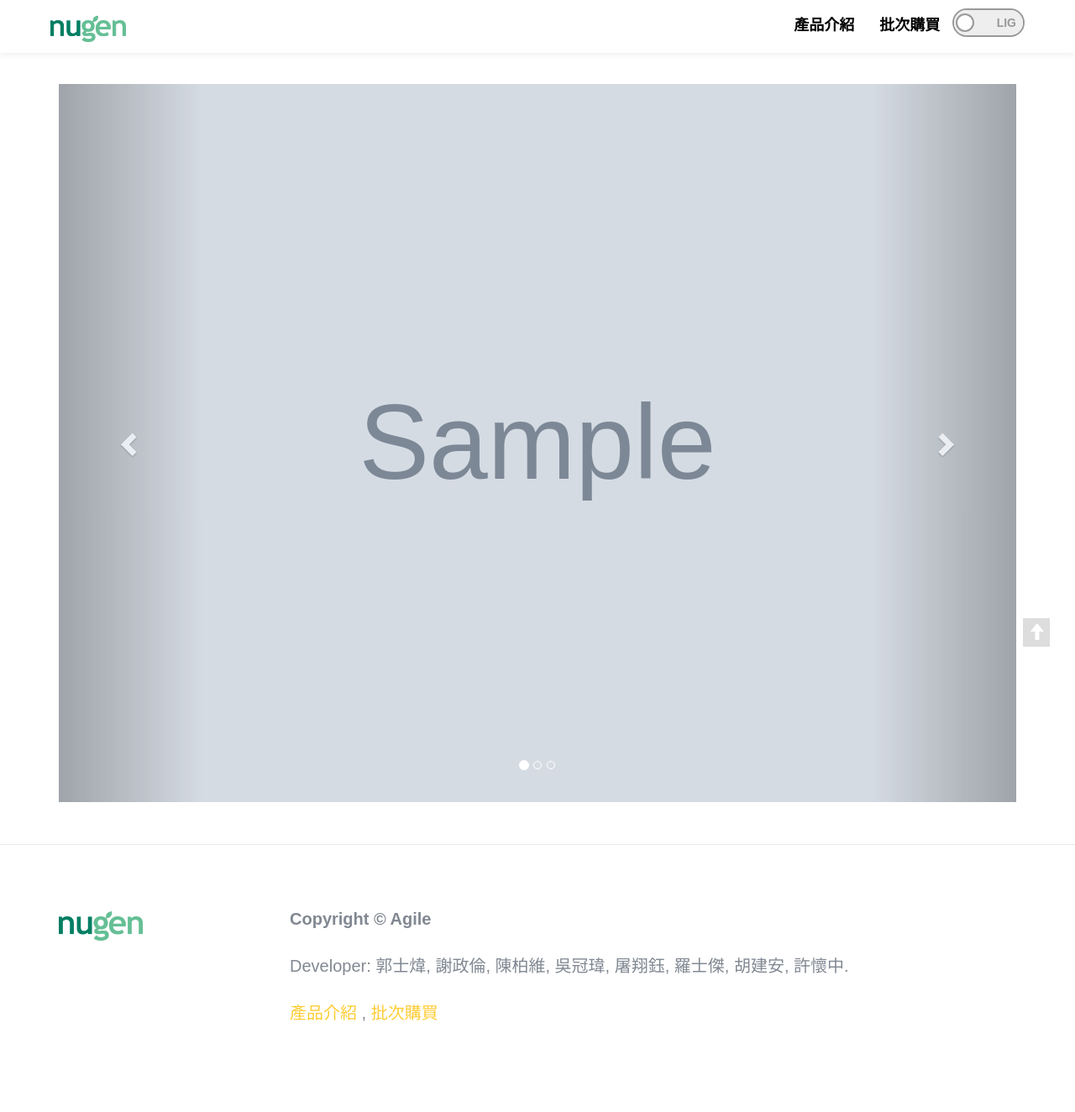
After one commit to swguo/Agile, a CodeIgniter app: page /nugen/index.php/home/index in a window 1280 px wide. The commit adds this page. Shown: the whole page at 84% size. Run offline with CodeIgniter, Linux system fonts and the light colour scheme; tables that the repository leaves empty or names only in its code hold one stand-in row (values such as "Sample post"); grey boxes marked "Sample" are stand-in pictures; data that the repository does not hold is empty; some libraries are stand-ins or nearby versions; some web fonts are replaced.

Commit message:
add carousel in home.php

```diff
--- /dev/null
+++ b/application/controllers/home.php
@@ -0,0 +1,16 @@
+<?php if ( ! defined('BASEPATH')) exit('No direct script access allowed');
+
+class Home extends CI_Controller{
+
+  public function __construct() {
+		parent:: __construct();
+		$this->load->model('product_model');
+	}
+
+  public function index() {
+		$result = $this->product_model->getHomeProduct();
+		$this->load->view('header');
+		$this->load->view('home', array("result"=>$result));
+		$this->load->view('footer');
+	}
+}
--- a/application/views/header.php
+++ b/application/views/header.php
@@ -25,9 +25,11 @@
 	<link rel="stylesheet" href="<?=base_url('assets/css/font.css')?>">
 	<link rel="stylesheet" href="<?=base_url('assets/css/customer.css')?>">
 
+	<script src="https://maxcdn.bootstrapcdn.com/bootstrap/3.3.7/js/bootstrap.min.js"></script>
 	<script type="text/javascript" src="<?=base_url("assets/js/tinymce/tinymce.min.js")?>"></script>
 	<!--Switch Button-->
 	<link rel="stylesheet" href="<?=base_url('assets/css/switchbutton.css')?>">
+	<!--<link rel="stylesheet" href="https://maxcdn.bootstrapcdn.com/bootstrap/3.3.7/css/bootstrap.min.css">-->
 	<script type="text/javascript">
 		function getCookie(cname) {
 			var name = cname + "=";
--- /dev/null
+++ b/application/views/home.php
@@ -0,0 +1,42 @@
+<div class="container">
+  <?php
+    $array = [];
+    foreach ($result->result() as $key=>$value){
+      array_push($array, $value);
+    }
+  ?>
+  <div id="myCarousel" class="carousel slide" data-ride="carousel">
+    <!-- Indicators -->
+    <ol class="carousel-indicators">
+      <li data-target="#myCarousel" data-slide-to="0" class="active"></li>
+      <li data-target="#myCarousel" data-slide-to="1"></li>
+      <li data-target="#myCarousel" data-slide-to="2"></li>
+    </ol>
+
+    <!-- Wrapper for slides -->
+
+    <div class="carousel-inner" style="margin-top: 100px; margin-bottom: 50px;">
+      <div class="item active">
+        <img src="<?php echo base_url($array[0]->img)?>" alt="error" style="width:100%;">
+      </div>
+
+      <div class="item">
+        <img src="<?php echo base_url($array[1]->img)?>" alt="error" style="width:100%;">
+      </div>
+
+      <div class="item">
+        <img src="<?php echo base_url($array[2]->img)?>" alt="error" style="width:100%;">
+      </div>
+    </div>
+    <!-- Left and right controls -->
+    <a class="left carousel-control" href="#myCarousel" data-slide="prev">
+      <span class="glyphicon glyphicon-chevron-left"></span>
+      <span class="sr-only">Previous</span>
+    </a>
+    <a class="right carousel-control" href="#myCarousel" data-slide="next">
+      <span class="glyphicon glyphicon-chevron-right"></span>
+      <span class="sr-only">Next</span>
+    </a>
+    <div></div>
+  </div>
+</div>
--- a/assets/css/dark.css
+++ b/assets/css/dark.css
@@ -13,7 +13,7 @@ span {
 .my-4{
 	color: rgb(200,200,200)
 }
-p{
+p {
 	color:rgb(150,150,150);
 }
 #product_name_h3{
```
Also changed, not shown: application/views/product/batchex.php (+9 -7 lines).
